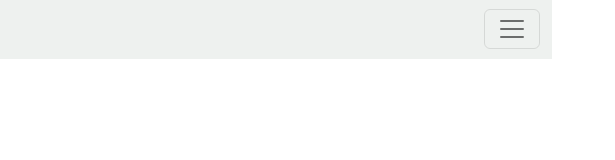
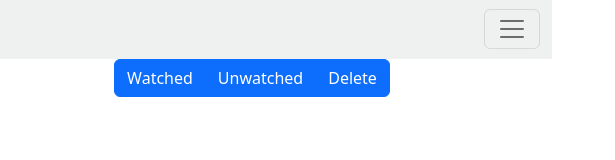
Before and after one commit to chizuo/ABS-Browser-App, a browser extension: page playlists.html in a window 1280 px wide. Both pictures are taken after a click on the button "Manage playlist content". Shown: the full height of the page, 48-663 px from the left. Drawn offline with nearby package versions, Linux system fonts and the light colour scheme.

Commit message:
UI for content manager implemented

```diff
--- a/css/playlist.css
+++ b/css/playlist.css
@@ -14,6 +14,10 @@ label.checkbox-label {
     font-size: 70%;
 }
 
+.expansion-button:hover {
+    cursor: pointer;
+}
+
 #system {
     align-items: center;
     color: red;
--- a/src/playlists.js
+++ b/src/playlists.js
@@ -3,21 +3,15 @@ const account = JSON.parse(localStorage.getItem('abs_account'));
 
 function playlistManager() {
     $('#app').addClass('text-center');
-    $('#app').html(`
-        <div class="row align-items-md-stretch justify-content-center p-5">
-            <div class="col-md-6 mx-auto p-1">
-                <button class="btn btn-outline-secondary button-container" type="button" id="subscribe-button">Subscribe to a playlist</button>
-            </div>
-            <div class="col-md-6 mx-auto p-1">
-                <button class="btn btn-outline-secondary button-container" type="button" id="update-name-button">Update a playlist's name</button>
-            </div>
-            <div class="col-md-6 mx-auto p-1">
-                <button class="btn btn-outline-secondary button-container" type="button" id="content-button">Manage playlist content</button>
-            </div>
+    $('#app').html(`<br><br><center>
+        <div class="btn-group mr-1" role="group" aria-label="Button group with three buttons">
+            <button type="button" class="btn btn-outline-secondary border" id="subscribe-button">Subscribe to playlist</button>
+            <button type="button" class="btn btn-outline-secondary border" id="playlist-name-button">Change playlist name</button>
+            <button type="button" class="btn btn-outline-secondary border" id="content-button">Manage playlist content</button>
         </div>
-    `);
+    </center>`);
     $('#subscribe-button').click(subscribe);
-    $('#update-name-button').click(updatePlaylistName);
+    $('#playlist-name-button').click(updatePlaylistName);
     $('#content-button').click(contentManager);
 }
 
@@ -45,7 +39,14 @@ function updatePlaylistName() {
 
 function contentManager() {
     $('#app').removeClass('text-center');
-    $('#app').empty();
+    $('#app').html(`<center>
+    <div class="btn-group mr-1" role="group" aria-label="Button group with three buttons">
+        <button type="button" class="btn btn-primary">Watched</button>
+        <button type="button" class="btn btn-primary">Unwatched</button>
+        <button type="button" class="btn btn-primary">Delete</button>
+    </div>
+    </center>`);
+
     for(let i = 0; i < account.playlists.length; i++) {
         let { playlist_title, contents }  = account.playlists[i];
         $('#app').append(`<div class="bg-secondary text-bg-secondary p-1 border-top border-bottom title-bar" index="${i}">
```
